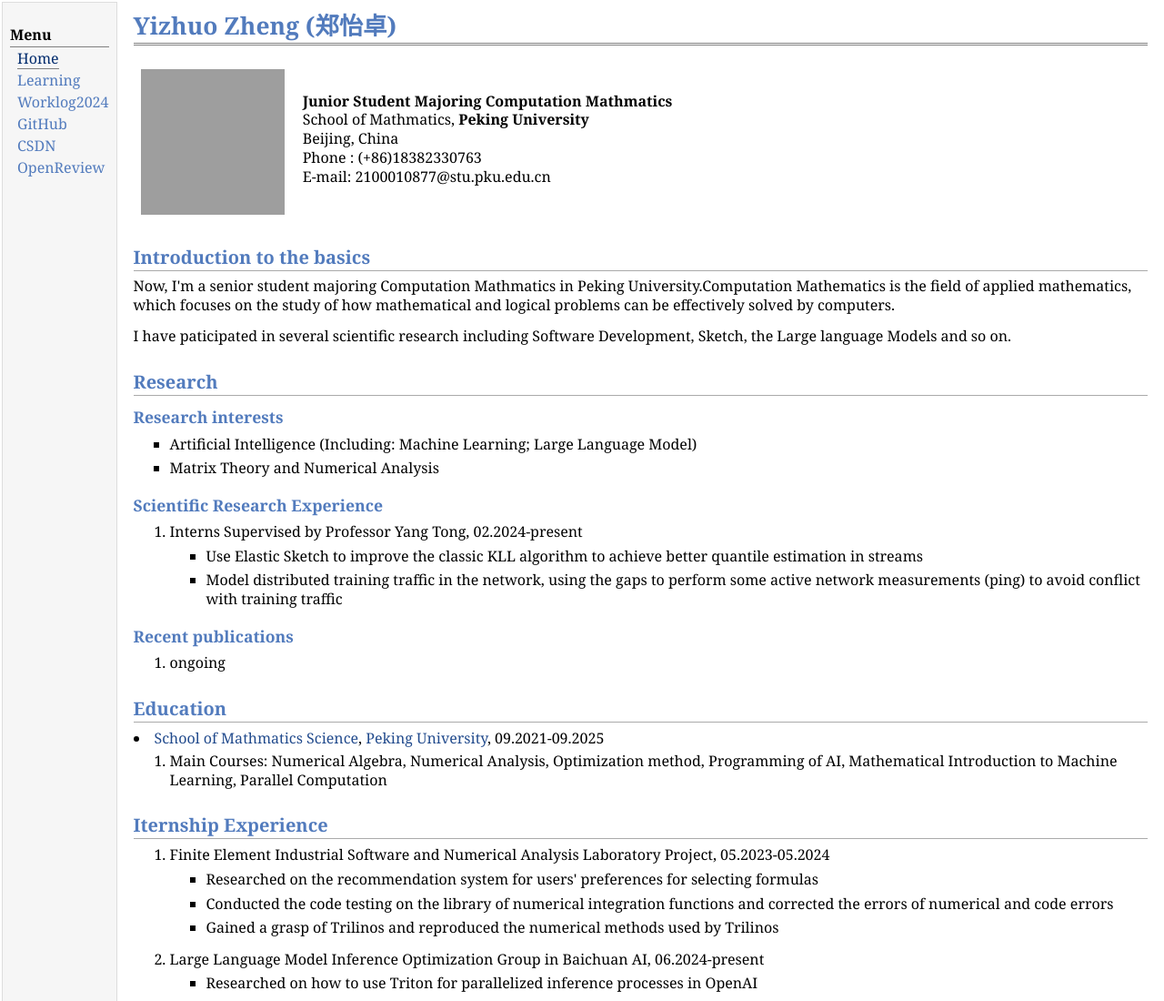
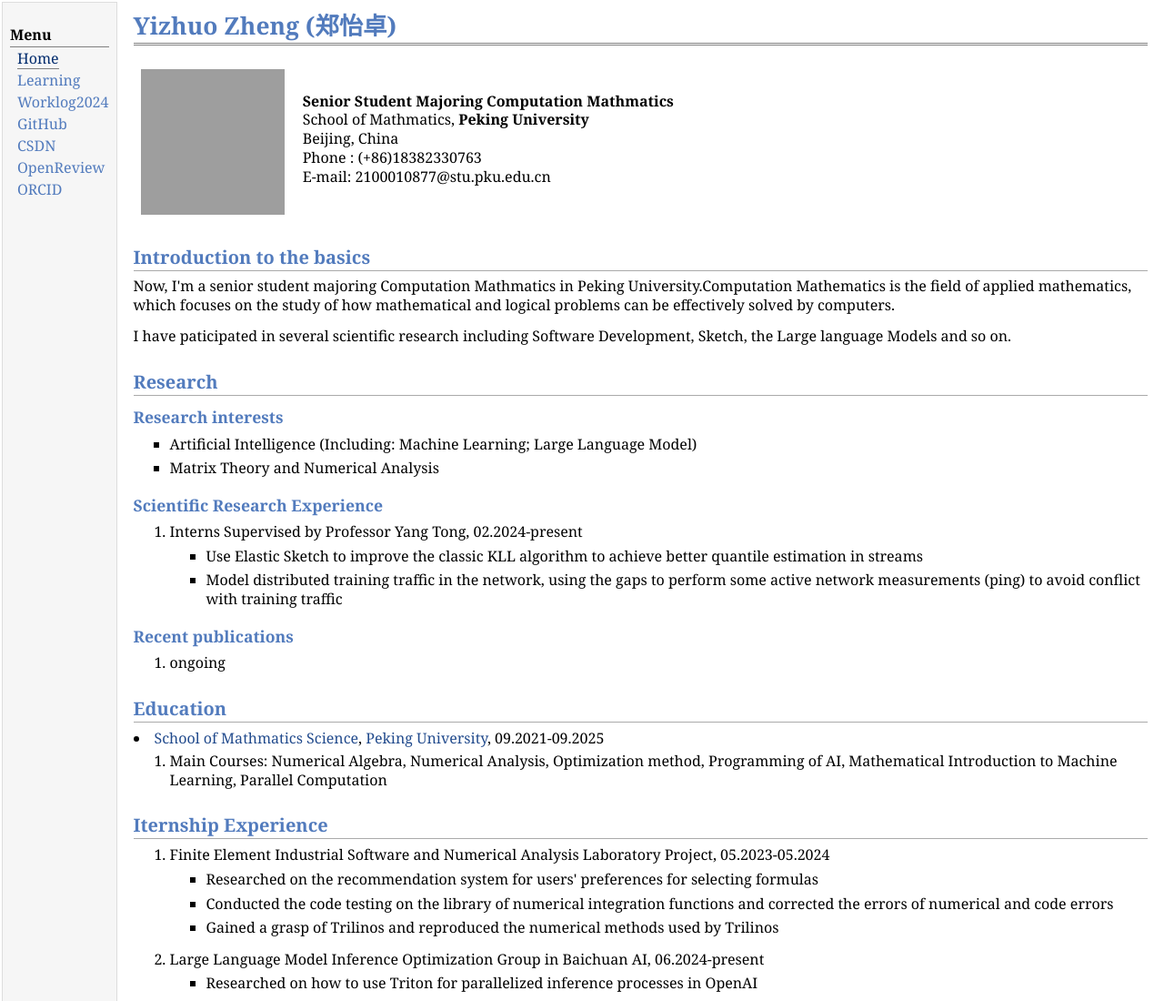
Before and after one commit to amark071/profile, a plain HTML site: page index.html in a window 1280 px wide. Shown: the top 1100 px of the page at 91% size. Drawn offline with Linux system fonts and the light colour scheme; grey boxes are pictures that could not be loaded.

Commit message:
Update index.html

```diff
--- a/index.html
+++ b/index.html
@@ -20,6 +20,7 @@
 <div class="menu-item"><a href="https://github.com/amark071">GitHub</a></div>
 <div class="menu-item"><a href="https://blog.csdn.net/hhhjjjjio?type=blog">CSDN</a></div>
 <div class="menu-item"><a href="https://openreview.net/profile?id=~Yizhuo_Zheng1">OpenReview</a></div>
+<div class="menu-item"><a href="https://orcid.org/0009-0005-5750-8803">ORCID</a></div>
 </td>
 <td id="layout-content">
 <div id="toptitle">
@@ -27,7 +28,7 @@
 </div>
 <table class="imgtable"><tr><td>
 <a href="https://amark071.github.io/profile/"><img src="photos/bio.jpg" alt="alt text" width="158px" height="160px" /></a>&nbsp;</td>
-<td align="left"><p><b>Junior Student Majoring Computation Mathmatics </b> <br />
+<td align="left"><p><b>Senior Student Majoring Computation Mathmatics </b> <br />
 School of Mathmatics, <b>Peking University</b> <br />
 Beijing, China <br />
 Phone : (+86)18382330763 <br />
```
